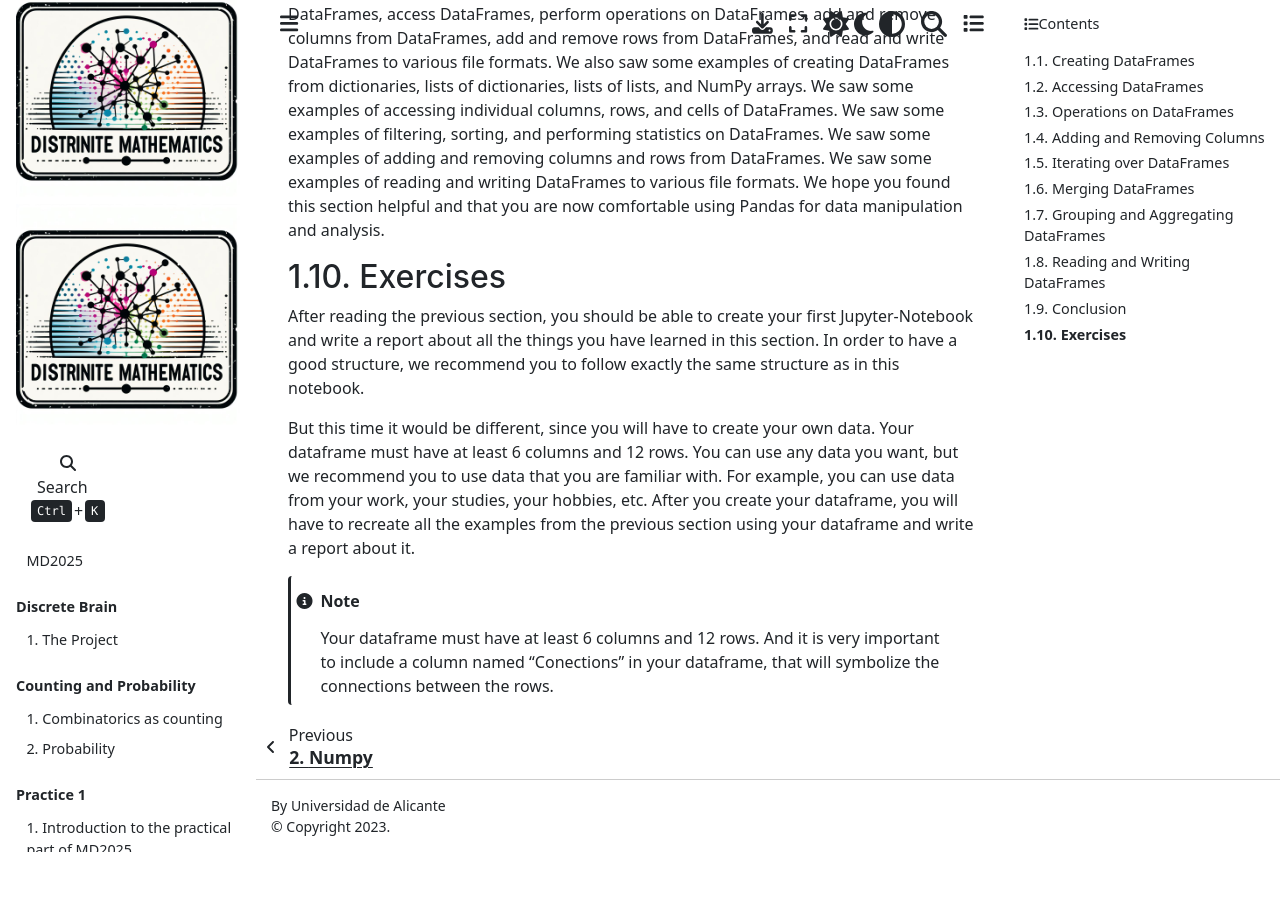
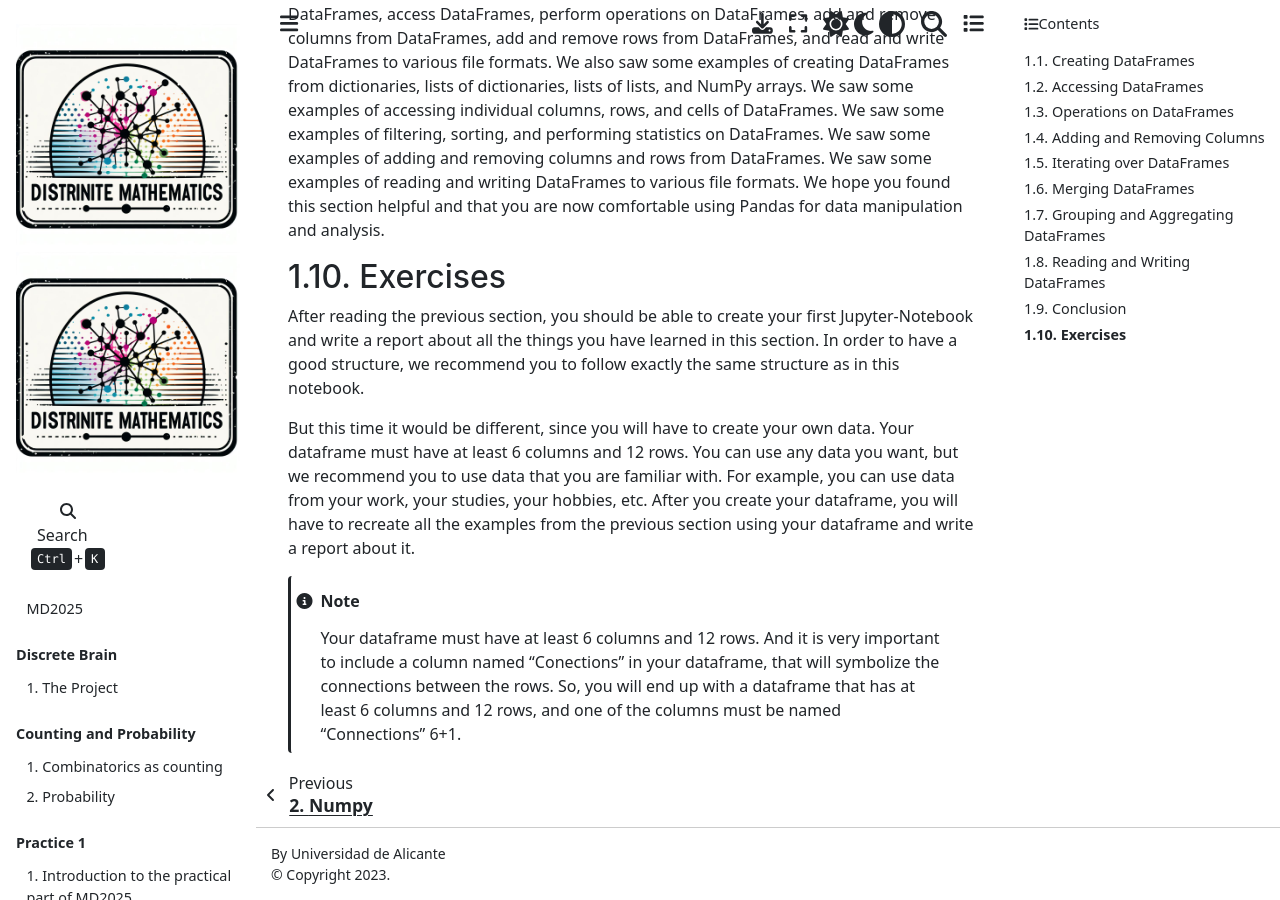
Before and after one commit to AhmedBegggaUA/MD2025, a Jupyter Book: the page built from pandas.md, in a window 1280 px wide and 900 px high, scrolled down 15932 px. Built offline with Jupyter Book 1.0.4 settings and Sphinx 7.4.7 and the Sphinx Book theme 1.1.4, drawn with Linux system fonts in a browser that asks for light colours; before the commit the page ends 16784 px from its top, so only the background shows below that.

````diff
--- a/pandas.md
+++ b/pandas.md
@@ -815,5 +815,5 @@
 But this time it would be different, since you will have to create your own data. Your dataframe must have at least 6 columns and 12 rows. You can use any data you want, but we recommend you to use data that you are familiar with. For example, you can use data from your work, your studies, your hobbies, etc. After you create your dataframe, you will have to recreate all the examples from the previous section using your dataframe and write a report about it.
 
 ```{Note}
-Your dataframe must have at least 6 columns and 12 rows. And it is very important to include a column named "Conections" in your dataframe, that will symbolize the connections between the rows.
+Your dataframe must have at least 6 columns and 12 rows. And it is very important to include a column named "Conections" in your dataframe, that will symbolize the connections between the rows. So, you will end up with a dataframe that has at least 6 columns and 12 rows, and one of the columns must be named "Connections" 6+1.
 ```
````
